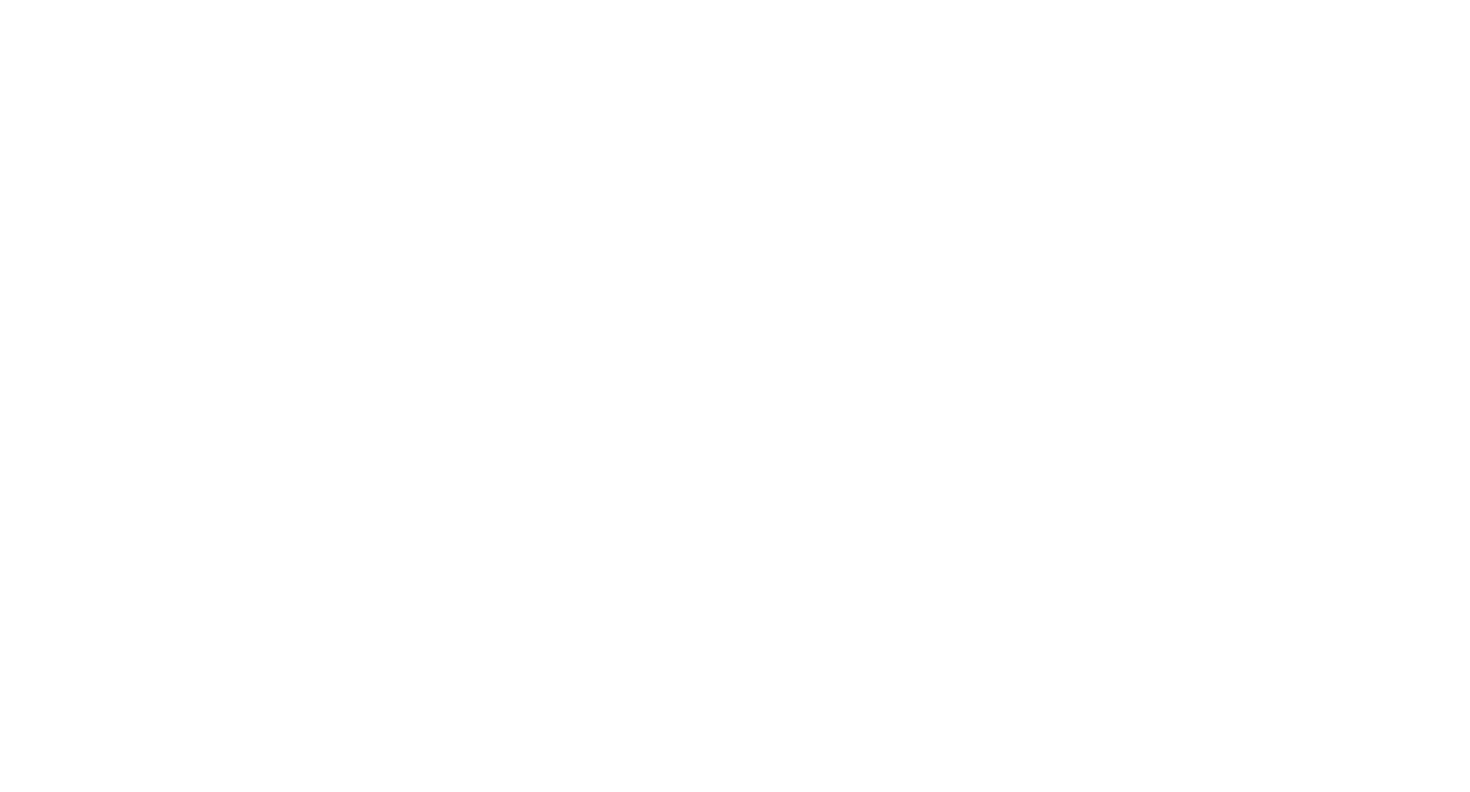
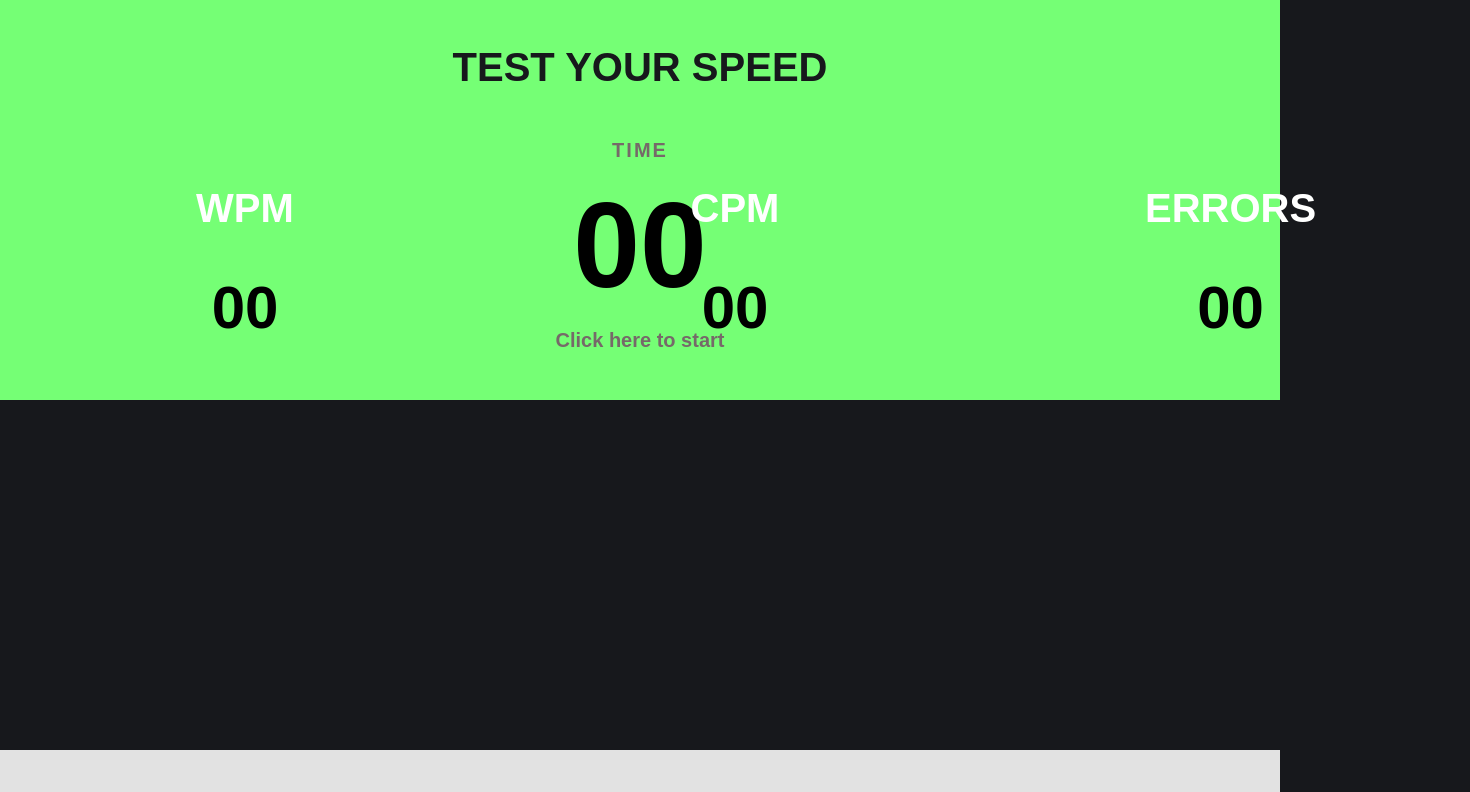
Before and after one commit to lawson1000/typingSpeed, a plain HTML site: page index.html in a window 1280 px wide. Shown: the top 792 px of the page, 1470 px wide, since content can reach past the window. Drawn offline with Linux system fonts and the light colour scheme.

Commit message:
adding functionalities

```diff
--- a/index.html
+++ b/index.html
@@ -4,9 +4,46 @@
     <meta charset="UTF-8">
     <meta http-equiv="X-UA-Compatible" content="IE=edge">
     <meta name="viewport" content="width=device-width, initial-scale=1.0">
-    <title>Document</title>
+    <link rel="stylesheet" href="style.css">
+    <title>Typing Speed Test</title>
 </head>
 <body>
+    <div class="main-container">
+        <div id="header">
+            <h2>TEST YOUR SPEED</h2>
+            <!-- Counter -->
+            <div id="time">
+                <h2>TIME</h2>
+                <h3 id="counter">00</h3>
+                <h2 id="start">Click here to start</h2>
+            </div>
+            <!-- main -->
+            <div id="textarea">
+                    <div id="typing"></div>
+                    <textarea id="userText" placeholder="Start typing here"></textarea>
+            </div>
+            <!-- Result Section -->
+            <div id="result">
+                <!-- words per minutes WPM -->
+                <div class="show">
+                    <h2>WPM</h2>
+                    <h1 id="words">00</h1>
+                </div>
+                <!-- Character per minutes CPM -->
+                <div class="show">
+                    <h2>CPM</h2>
+                    <h1 id="characters">00</h1>
+                </div>
 
+                <!-- Total Errors -->
+                <div class="show">
+                    <h2>ERRORS</h2>
+                    <h1 id="errors">00</h1>
+                </div>
+
+            </div>
+
+        </div>
+    </div>
 </body>
 </html>
--- /dev/null
+++ b/style.css
@@ -0,0 +1,129 @@
+*{
+    padding: 0;
+    margin: 0;
+    font-family: sans-serif;
+    box-sizing: border-box;
+}
+
+body{
+    min-height: 100vh;
+    width:100%;
+    background:#17181c
+}
+
+
+.main-container{
+    /* background-color: antiquewhite; */
+    /* height: 80vh;
+    width: 450px;
+    margin-top: 50px  ; */
+    position: relative;
+}
+
+#header{
+    height: 400px;
+    width: 100%;
+    background: rgb(117, 255, 117);
+    position: absolute;
+    left: 0;
+    top: 0;
+}
+
+#header h2{
+    text-align: center;
+    font-size: 40px;
+    color: #17181c;
+    margin: 45px;
+}
+
+#time{
+     height: 150px;
+     width: 100%;
+     display: grid;
+     place-items: center;
+     position: absolute;
+     top: 90px;
+     /* display: none; */
+}
+
+#time h2{
+    color: #766969;
+    font-size: 20px;
+    line-height: 30px;
+    cursor: pointer;
+}
+
+#time h2:first-child{
+    letter-spacing: 2px;
+}
+
+#time h3{
+    font-size: 120px;
+    line-height: 70px;
+}
+
+#textarea{
+    height: auto;
+    width: 100%;
+    position: absolute;
+    top: 400px;
+}
+
+#typing,
+#userText{
+    height: 350px;
+    width: 100%;
+    font-size: 25px;
+    color: #35393c;
+    background:transparent;
+    border:none;
+    outline: none;
+    resize: none;
+    position: absolute;
+    top: 0;
+    padding: 40px;
+}
+
+#userText{
+    top: 350px;
+    color: #17181c;
+    background: #e2e2e2;
+}
+#userText::placeholder{
+    color: #17181c;
+}
+#result{
+    height: 200px;
+    width: calc(100%-100px);
+    display: flex;
+    flex-direction: row;
+    justify-content: center;
+    align-items: center;
+    position:absolute;
+    left: 0;
+    top: 140px;
+    /* display: none; */
+}
+#result .show{
+    height:200px;
+    width: 250px;
+    display:grid;
+    place-items: center;
+    margin:70px 120px;
+}
+#result .show h2{
+    font-size: 40px;
+    line-height: 30px;
+    text-transform: uppercase;
+    color: white;
+}
+
+#result .show h1{
+    font-size: 60px;
+    line-height: 50px;
+}
+
+/* correct class for correct letters */
+.correct{
+    color: green;
+}
```
Also changed, not shown: main.js (added, +16 -0 lines).
